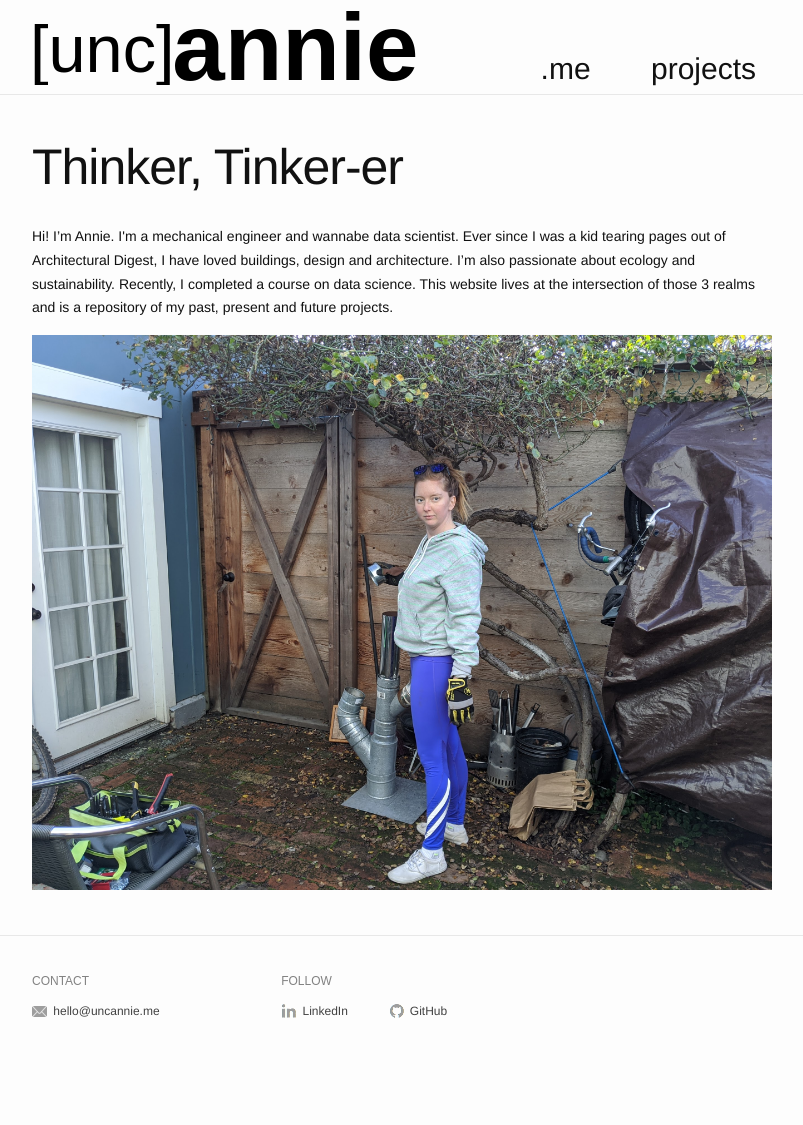
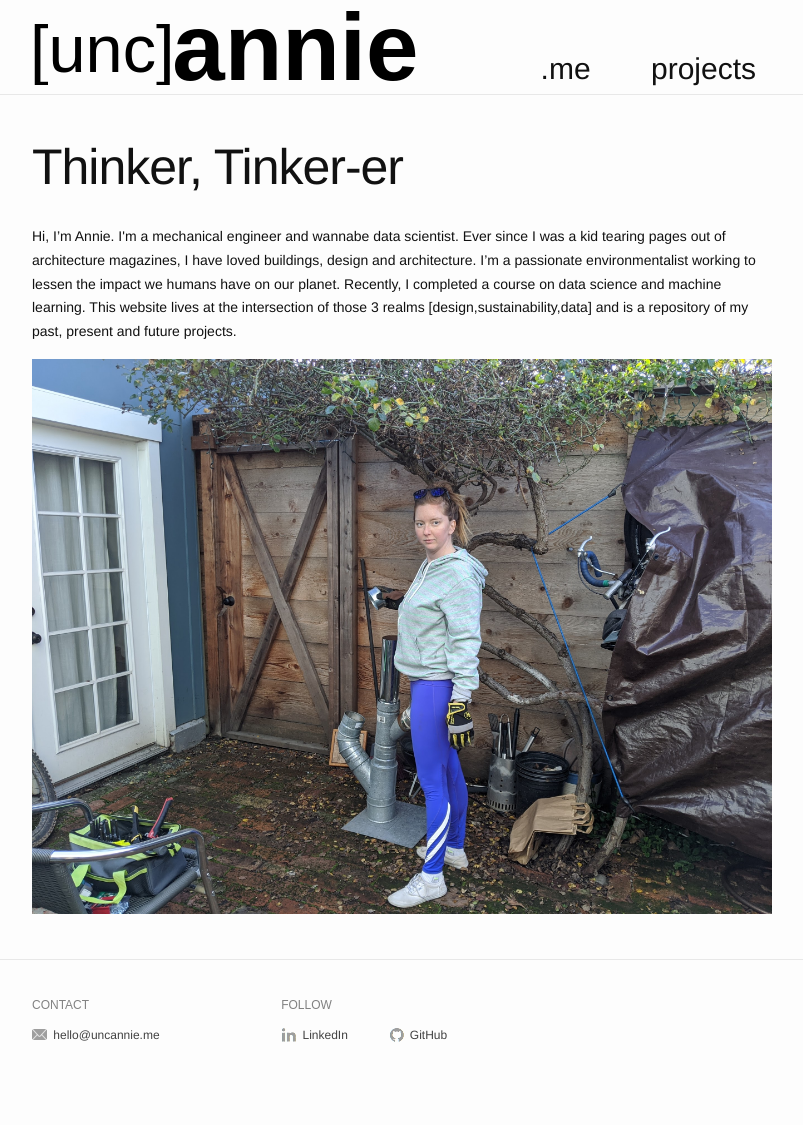
Before and after one commit to anniemz/anniemz.github.io, a Jekyll site: the page built from me.markdown, in a window 1280 px wide. Shown: the whole page, without its empty margins (238-1041 px from the left). Built offline with Jekyll 4.4.1, drawn with Linux system fonts in a browser that asks for light colours; before the commit the page ends 1101 px from its top, so only the background shows below that.

Commit message:
text updates

```diff
--- a/me.markdown
+++ b/me.markdown
@@ -6,7 +6,7 @@ image_path: /assets/img/annie_aboutme.jpg
 ---
 
 <p>
-	 Hi! I’m Annie. I'm a mechanical engineer and wannabe data scientist. Ever since I was a kid tearing pages out of Architectural Digest, I have loved buildings, design and architecture. I’m also passionate about ecology and sustainability. Recently, I completed a course on data science.  This website lives at the intersection of those 3 realms and is a repository of my past, present and future projects.
+	 Hi, I’m Annie. I'm a mechanical engineer and wannabe data scientist. Ever since I was a kid tearing pages out of architecture magazines, I have loved buildings, design and architecture. I’m a passionate environmentalist working to lessen the impact we humans have on our planet. Recently, I completed a course on data science and machine learning.  This website lives at the intersection of those 3 realms [design,sustainability,data] and is a repository of my past, present and future projects.
 <p>
 <img src="{{ page.image_path }}"
 		alt="photo of annie"    />
```
